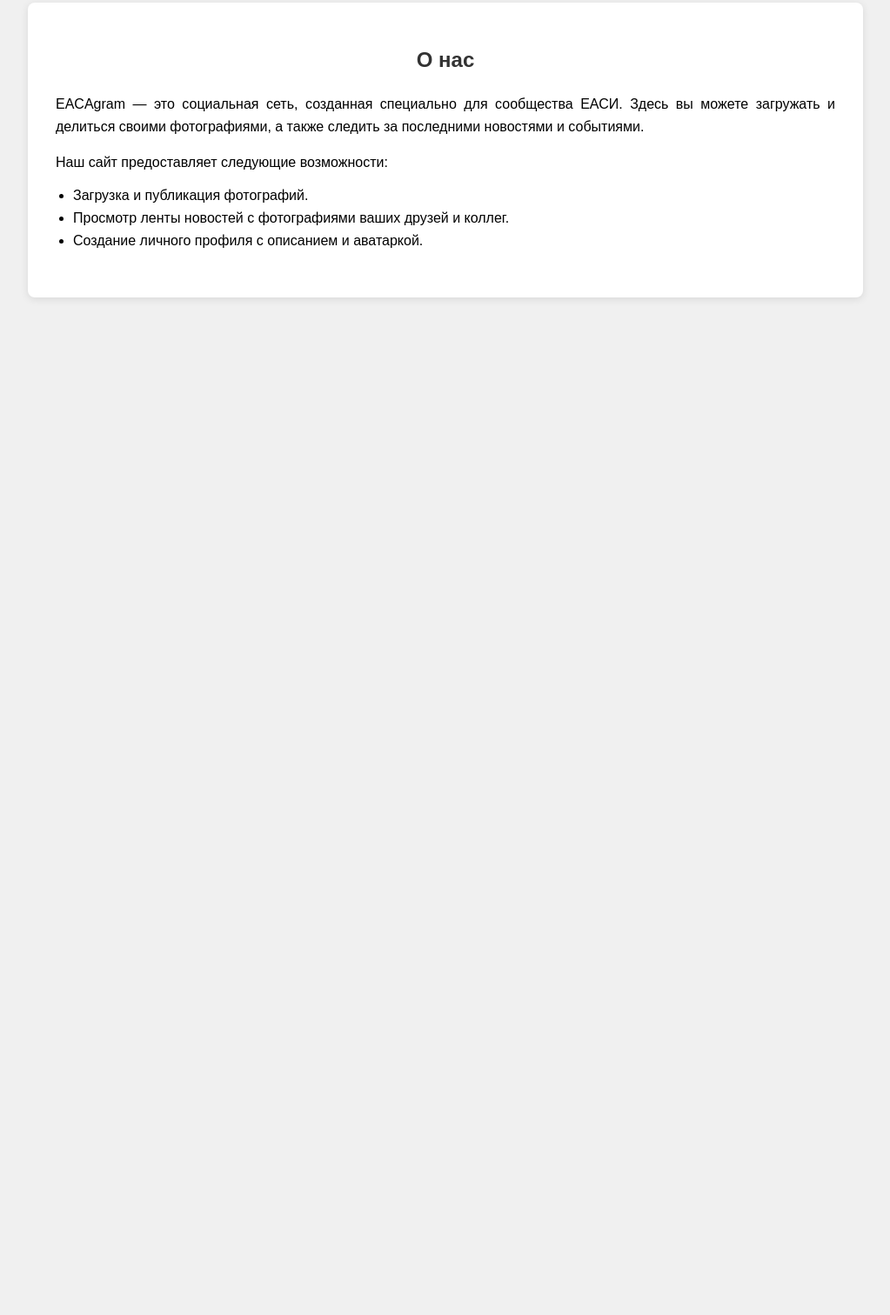
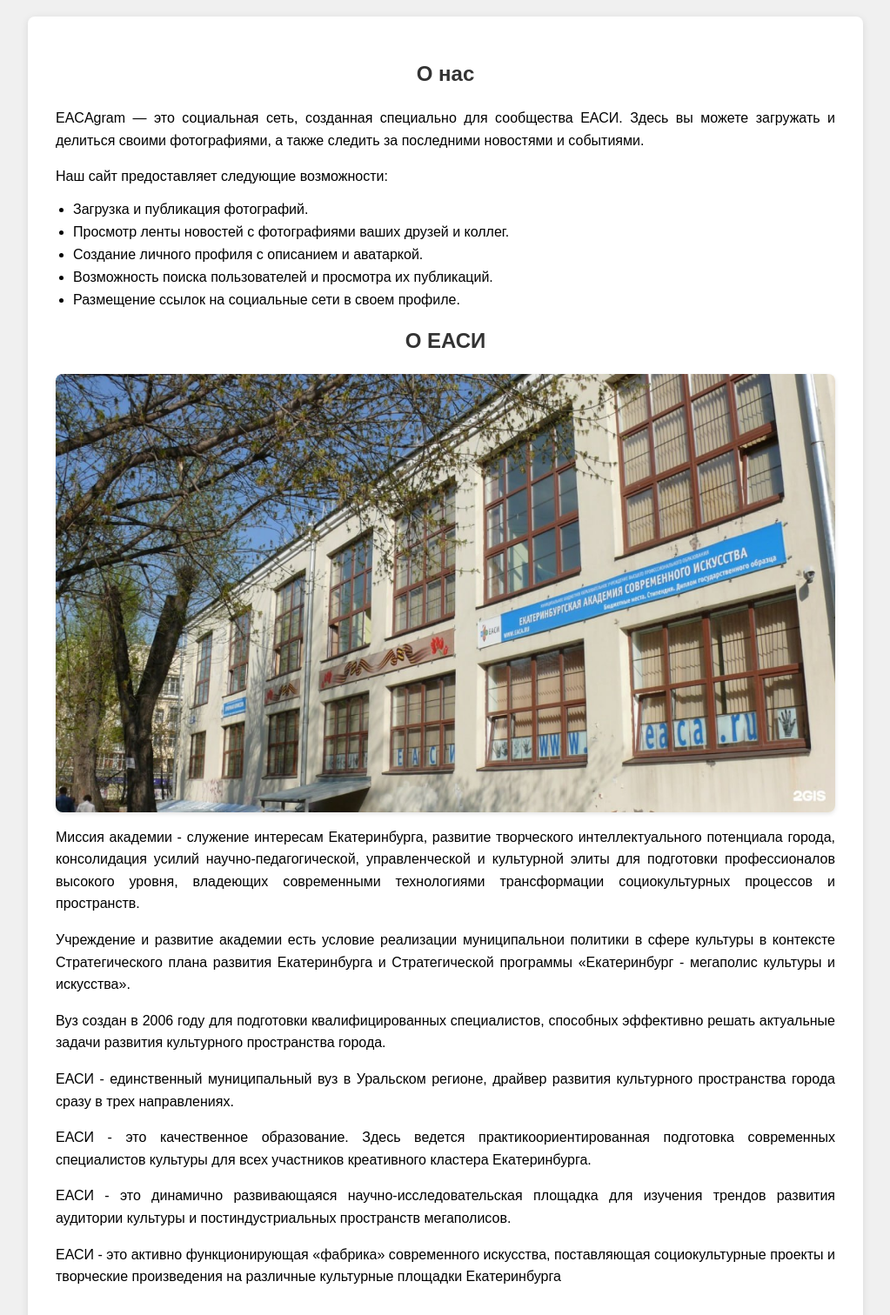
Before and after one commit to iglbv/EACA-inst, a website: page public/about.html in a window 1280 px wide. Shown: the part 148-1660 px from the top of the page at 87% size, without its empty margins (128-1151 px from the left). Before the commit the page ends 800 px from the top, so only its background shows below. Drawn offline with Linux system fonts and the light colour scheme.

Commit message:
modify about page

```diff
--- a/public/about.html
+++ b/public/about.html
@@ -29,7 +29,51 @@
                 <li>Загрузка и публикация фотографий.</li>
                 <li>Просмотр ленты новостей с фотографиями ваших друзей и коллег.</li>
                 <li>Создание личного профиля с описанием и аватаркой.</li>
+                <li>Возможность поиска пользователей и просмотра их публикаций.</li>
+                <li>Размещение ссылок на социальные сети в своем профиле.</li>
             </ul>
+
+            <h2>О ЕАСИ</h2>
+            <img src="eaca_academy.jpg" alt="Фотография ЕАСИ" class="academy-photo">
+            <p>
+                Миссия академии - служение интересам Екатеринбурга, развитие творческого интеллектуального потенциала
+                города,
+                консолидация усилий научно-педагогической, управленческой и культурной элиты для подготовки
+                профессионалов
+                высокого уровня, владеющих современными технологиями трансформации социокультурных процессов и
+                пространств.
+            </p>
+            <p>
+                Учреждение и развитие академии есть условие реализации муниципальнои политики в сфере культуры в
+                контексте
+                Стратегического плана развития Екатеринбурга и Стратегической программы «Екатеринбург - мегаполис
+                культуры и
+                искусства».
+            </p>
+            <p>
+                Вуз создан в 2006 году для подготовки квалифицированных специалистов, способных эффективно решать
+                актуальные
+                задачи развития культурного пространства города.
+            </p>
+            <p>
+                ЕАСИ - единственный муниципальный вуз в Уральском регионе, драйвер развития культурного пространства
+                города
+                сразу в трех направлениях.
+            </p>
+            <p>
+                ЕАСИ - это качественное образование. Здесь ведется практикоориентированная подготовка современных
+                специалистов культуры для всех участников креативного кластера Екатеринбурга.
+            </p>
+            <p>
+                ЕАСИ - это динамично развивающаяся научно-исследовательская площадка для изучения трендов развития
+                аудитории
+                культуры и постиндустриальных пространств мегаполисов.
+            </p>
+            <p>
+                ЕАСИ - это активно функционирующая «фабрика» современного искусства, поставляющая социокультурные
+                проекты и
+                творческие произведения на различные культурные площадки Екатеринбурга
+            </p>
         </section>
         <script>
             document.addEventListener('DOMContentLoaded', function () {
--- a/public/styles.css
+++ b/public/styles.css
@@ -27,26 +27,31 @@
     display: flex;
     justify-content: center;
     margin-top: 1rem;
+    flex-wrap: wrap;
+
 }
 
 nav a {
     color: white;
     text-decoration: none;
-    margin: 0 1rem;
+    margin: 0.5rem;
     padding: 0.5rem 1rem;
     border-radius: 5px;
     transition: background-color 0.3s ease;
+    flex: 0 1 auto;
+
 }
 
 nav a:hover {
     background-color: #555;
 }
 
+
 main {
     padding: 2rem;
     max-width: 960px;
-
     margin: 0 auto;
+    flex: 1;
 }
 
 h2,
@@ -164,7 +169,7 @@
     box-sizing: border-box;
     padding: 1rem;
     margin: 10px;
-    width: 30%;
+    width: calc(33.333% - 20px);
     display: flex;
     flex-direction: column;
     align-items: center;
@@ -196,6 +201,7 @@
     display: flex;
     gap: 2rem;
     margin-bottom: 2rem;
+    flex-wrap: wrap;
 }
 
 #profile-info img {
@@ -273,6 +279,7 @@
     display: flex;
     gap: 2rem;
     margin-bottom: 2rem;
+    flex-wrap: wrap;
 }
 
 .profile-section {
@@ -338,7 +345,8 @@
     box-shadow: 0 2px 5px rgba(0, 0, 0, 0.1);
     margin: 50px auto;
     text-align: center;
-
+    width: 90%;
+    max-width: 400px;
 }
 
 #search-results .post {
@@ -499,6 +507,16 @@
     background-color: #45a049;
 }
 
+.academy-photo {
+    max-width: 100%;
+    height: auto;
+    display: block;
+    margin: 1rem auto;
+    border-radius: 8px;
+    box-shadow: 0 2px 5px rgba(0, 0, 0, 0.1);
+}
+
+
 @media (max-width: 768px) {
     #profile-info {
         flex-direction: column;
@@ -513,8 +531,8 @@
         flex-direction: column;
     }
 
-    .post {
-        width: 48%;
+    #user-posts .post {
+        width: calc(50% - 20px);
     }
 
     nav a {
@@ -528,7 +546,13 @@
 }
 
 @media (max-width: 480px) {
-    .post {
-        width: 100%;
+    #user-posts .post {
+        width: calc(100% - 20px);
+    }
+
+    nav a {
+        margin: 0.3rem 0;
+        padding: 0.3rem 0.5rem;
+        font-size: 0.9rem;
     }
 }
```
Also changed, not shown: public/eaca_academy.jpg (added).
